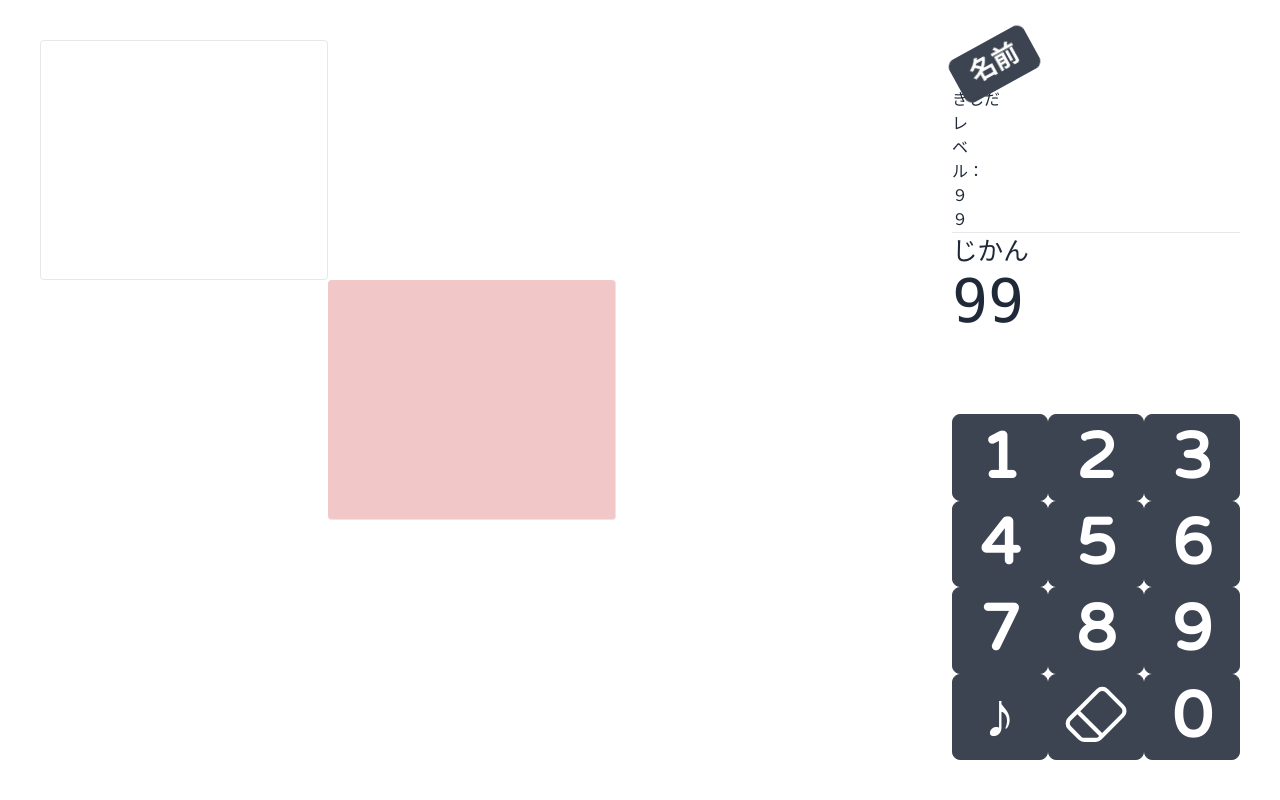
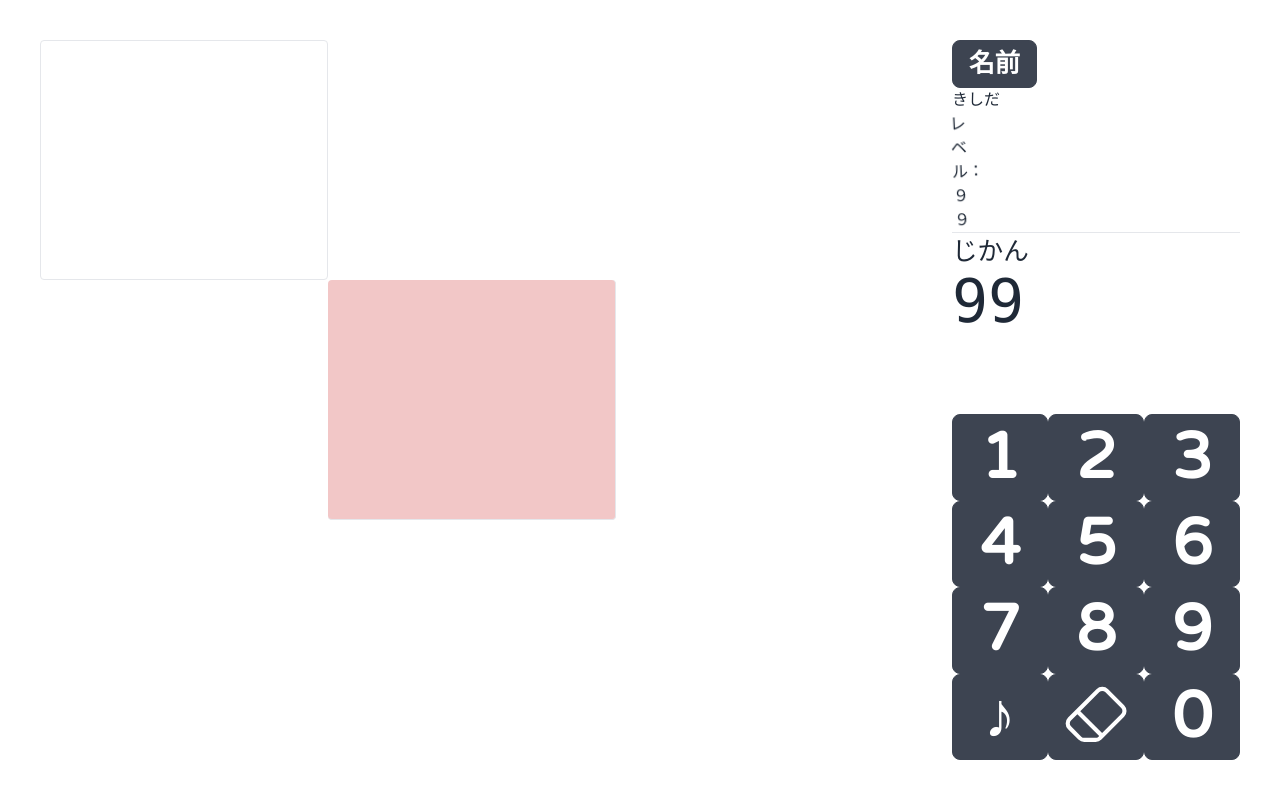
Before and after one commit to hiroro-d/MathKen, a Nuxt app: page /fourCell in a window 1280 px wide. Both pictures are taken after a click on the button 1096 px from the left and 716 px from the top of the page. Shown: the top 800 px of the page. Built offline with nearby package versions, Linux system fonts and the light colour scheme.

Commit message:
アニメーション苦戦

```diff
--- a/client/pages/fourCell.vue
+++ b/client/pages/fourCell.vue
@@ -23,10 +23,12 @@
             </ul><!-- 縦の問題マス -->
             <ul class="flex flex-wrap w-2/3 h-full">
               <li id="form" v-for="(form, indexF) in forms" v-bind:class="{formsBgc: formsColor[indexF]}"
-                class="border rounded border-t-0 border-l-0 w-1/2 h-1/2 flex justify-center items-center relative">
+                class="border rounded border-t-0 border-l-0 w-1/2 h-1/2 relative">
                 <input type="checkbox" v-model="formsColor[indexF]" :value="formsColor" class="hidden">
-                <p class="text-[16vw] pt-2" >{{ form }}</p>
-                <img v-if="collectImg[indexF]" src="../assets/collectMark.png" alt="" class="max-w-[150%] absolute top-[50%] left-[50%] translate-x-[-50%] translate-y-[-50%]">
+                <p class="text-[16vw] pt-2 absolute top-[50%] left-[50%] translate-x-[-50%] translate-y-[-50%]" >{{ form }}</p>
+                <img v-if="collectImg[indexF]" src="../assets/collectMark.png" alt=""
+                  class="max-w-[150%] absolute top-[50%] left-[50%] translate-x-[-50%] translate-y-[-50%]"  :class="'aaa'"
+                >
               </li>
             </ul><!-- 回答マス -->
           </div>
@@ -34,11 +36,11 @@
 
       <div class="w-1/4 h-[calc(100vh-80px)]">
         <div class="w-full h-2/5">
-          <button class="btn text-[2vw] animate-spin">名前</button>
+          <button class="btn text-[2vw]">名前</button>
           <p>きしだ</p>
-          <h2 class="w-[2vw] animate-wiggle">レベル：９９</h2>
+          <h2 class="w-[2vw] animate-wiggle" >レベル：９９</h2>
           <hr>
-          <h2 class="text-[2vw]">じかん</h2>
+          <h2 class="text-[2vw] animate-a">じかん</h2>
           <span class="countdown font-mono text-6xl">
             <span style="--value:99;"></span>
           </span>
@@ -48,7 +50,7 @@
           <button v-for="(numKey, index) in numKeys" @click="form_in(index)" class="btn w-1/3 h-1/5 text-[5vw] relative">
             {{ numKey }}
           <img v-if="eraser[index] === true" src="../assets/eraser.svg" alt=""
-            class="pb-2 w-[70%] absolute top-[50%] left-[50%] translate-x-[-50%] translate-y-[-50%] animate-jellohorizontal"
+            class="pb-2 w-[70%] absolute top-[50%] left-[50%] translate-x-[-50%] translate-y-[-50%]"
           >
           </button>
         </ul> <!-- 数値入力 -->
@@ -178,3 +180,25 @@ const form_in = (index: number) => {
 //同一ページか別ページか　同一ページはフォントサイズがめんどい　別ページはページ管理が4つ
 
 </script>
+
+<style>
+
+.aaa {
+  background-color: blue;
+
+}
+
+.anim-box.fadein.is-animated {
+  animation: fadeIn 0.7s cubic-bezier(0.33, 1, 0.68, 1) 1 forwards;
+}
+
+@keyframes fadeIn {
+  0% {
+    opacity: 0;
+  }
+  100% {
+    opacity: 1;
+  }
+}
+
+</style>
--- a/tailwind.config.js
+++ b/tailwind.config.js
@@ -4,11 +4,15 @@ module.exports = {
     theme: {
         extend: {
             animation: {
-                jello_horizontal: 'jello_horizontal 0.8s ease both',
-                'spin-slow': 'spin 5s linear infinite',
+                a: 'a 0.8s ease both',
+                wiggle: 'wiggle 1s ease-in-out infinite'
             },
             keyframes: {
-                jello_horizontal: {
+                wiggle: {
+                    '0%, 100%': { transform: 'rotate(-3deg)' },
+                    '50%': { transform: 'rotate(3deg)' },
+                },
+                a: {
                     '0%,to': {
                         transform: 'scale3d(1, 1, 1)'
                     },
```
